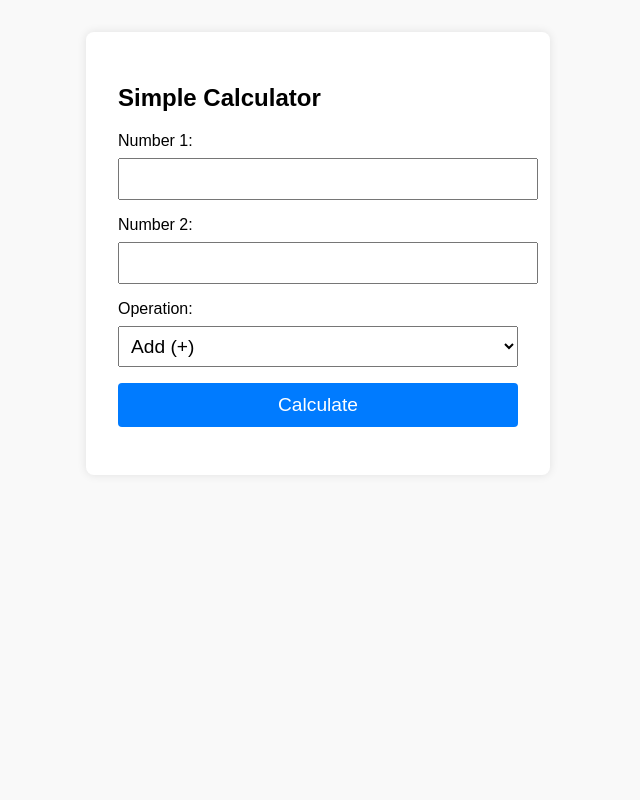
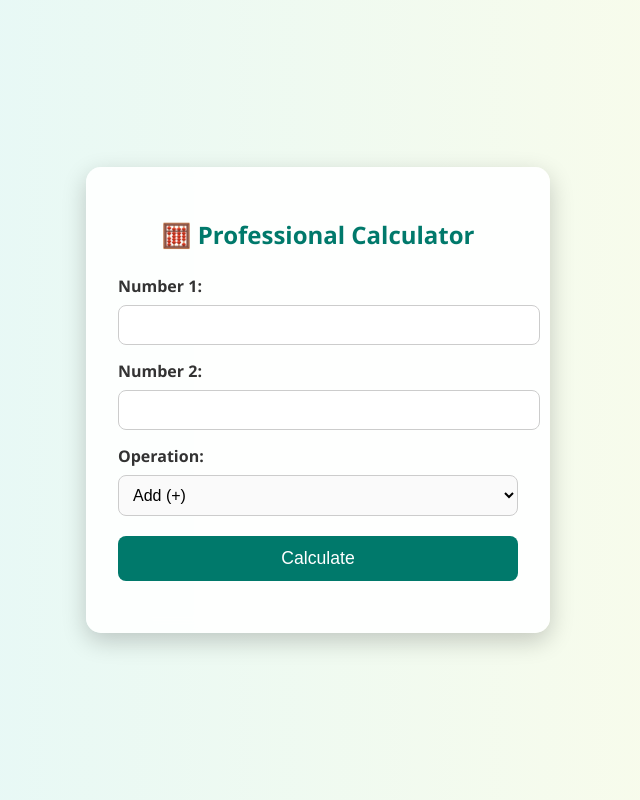
Before and after one commit to bsubba3002/simple-calculator-, a Flask app: page / in a window 1280 px wide. Shown: the whole page, without its empty margins (322-962 px from the left). Run offline with Flask 3, Linux system fonts and the light colour scheme.

Commit message:
Update index.html

```diff
--- a/templates/index.html
+++ b/templates/index.html
@@ -3,73 +3,91 @@
 <head>
   <meta charset="UTF-8" />
   <meta name="viewport" content="width=device-width, initial-scale=1" />
-    <title>Simple Calculator</title>
-    <style>
-        body {
-            font-family: Arial, sans-serif;
-            margin: 2rem;
-            background: #f9f9f9;
-        }
-        .calculator {
-            background: white;
+  <title>Professional Calculator</title>
+</head>
+<body style="
+  font-family: 'Segoe UI', sans-serif;
+  background: linear-gradient(to right, #e0f7fa, #fffde7);
+  display: flex;
+  justify-content: center;
+  align-items: center;
+  height: 100vh;
+  margin: 0;
+">
+
+  <div style="
+    background: rgba(255, 255, 255, 0.9);
+    backdrop-filter: blur(10px);
+    box-shadow: 0 8px 24px rgba(0,0,0,0.2);
+    border-radius: 15px;
+    padding: 2rem;
     max-width: 400px;
-            margin: auto;
-            padding: 2rem;
+    width: 100%;
+  ">
+    <h2 style="
+      text-align: center;
+      margin-bottom: 1.5rem;
+      color: #00796b;
+    ">🧮 Professional Calculator</h2>
+
+    <form id="calcForm">
+      <label for="num1" style="font-weight: bold; color: #333;">Number 1:</label>
+      <input type="number" id="num1" name="num1" step="any" required style="
+        width: 100%;
+        padding: 10px;
+        margin: 8px 0 15px 0;
         border-radius: 8px;
-            box-shadow: 0 0 10px rgba(0,0,0,0.1);
-        }
-        input[type="number"], select {
+        border: 1px solid #ccc;
+        font-size: 1rem;
+      ">
+
+      <label for="num2" style="font-weight: bold; color: #333;">Number 2:</label>
+      <input type="number" id="num2" name="num2" step="any" required style="
         width: 100%;
-            padding: 0.5rem;
-            margin: 0.5rem 0 1rem 0;
-            font-size: 1.2rem;
-        }
-        button {
+        padding: 10px;
+        margin: 8px 0 15px 0;
+        border-radius: 8px;
+        border: 1px solid #ccc;
+        font-size: 1rem;
+      ">
+
+      <label for="operation" style="font-weight: bold; color: #333;">Operation:</label>
+      <select id="operation" name="operation" required style="
         width: 100%;
-            padding: 0.7rem;
-            font-size: 1.2rem;
-            background-color: #007bff;
-            color: white;
-            border: none;
-            border-radius: 4px;
-            cursor: pointer;
-        }
-        button:hover {
-            background-color: #0056b3;
-        }
-        #result {
-            margin-top: 1rem;
-            font-weight: bold;
-            font-size: 1.3rem;
-        }
-        .error {
-            color: red;
-        }
-    </style>
-</head>
-<body>
-
-<div class="calculator">
-    <h2>Simple Calculator</h2>
-    <form id="calcForm">
-        <label for="num1">Number 1:</label>
-        <input type="number" step="any" id="num1" name="num1" required />
-
-        <label for="num2">Number 2:</label>
-        <input type="number" step="any" id="num2" name="num2" required />
-
-        <label for="operation">Operation:</label>
-        <select id="operation" name="operation" required>
+        padding: 10px;
+        margin: 8px 0 20px 0;
+        border-radius: 8px;
+        border: 1px solid #ccc;
+        font-size: 1rem;
+        background-color: #fafafa;
+      ">
         <option value="+">Add (+)</option>
         <option value="-">Subtract (-)</option>
         <option value="*">Multiply (*)</option>
         <option value="/">Divide (/)</option>
       </select>
 
-        <button type="submit">Calculate</button>
+      <button type="submit" style="
+        width: 100%;
+        padding: 12px;
+        font-size: 1.1rem;
+        background-color: #00796b;
+        color: white;
+        border: none;
+        border-radius: 8px;
+        cursor: pointer;
+        transition: background 0.3s ease;
+      " onmouseover="this.style.backgroundColor='#004d40'" onmouseout="this.style.backgroundColor='#00796b'">
+        Calculate
+      </button>
     </form>
 
-    <div id="result"></div>
+    <div id="result" style="
+      margin-top: 20px;
+      font-size: 1.2rem;
+      font-weight: bold;
+      color: #444;
+    "></div>
   </div>
 
   <script>
@@ -79,28 +97,31 @@ document.getElementById('calcForm').addEventListener('submit', function(e) {
       const num1 = document.getElementById('num1').value.trim();
       const num2 = document.getElementById('num2').value.trim();
       const operation = document.getElementById('operation').value;
+      const resultDiv = document.getElementById('result');
 
-    const formData = new FormData();
-    formData.append('num1', num1);
-    formData.append('num2', num2);
-    formData.append('operation', operation);
+      // Client-side calculation fallback
+      let result;
+      try {
+        const a = parseFloat(num1);
+        const b = parseFloat(num2);
+        if (isNaN(a) || isNaN(b)) throw new Error("Invalid input");
 
-    fetch('/calculate', {
-        method: 'POST',
-        body: formData
-    })
-    .then(response => response.json())
-    .then(data => {
-        const resultDiv = document.getElementById('result');
-        if (data.error) {
-            resultDiv.innerHTML = `<span class="error">Error: ${data.error}</span>`;
-        } else {
-            resultDiv.textContent = `Result: ${data.result}`;
+        switch (operation) {
+          case '+': result = a + b; break;
+          case '-': result = a - b; break;
+          case '*': result = a * b; break;
+          case '/':
+            if (b === 0) throw new Error("Cannot divide by zero");
+            result = a / b;
+            break;
+          default: throw new Error("Unknown operation");
         }
-    })
-    .catch(error => {
-        document.getElementById('result').innerHTML = `<span class="error">Error: ${error.message}</span>`;
-    });
+        resultDiv.innerHTML = `✅ Result: <span style="color: #00796b;">${result}</span>`;
+      } catch (err) {
+        resultDiv.innerHTML = `<span style="color: red;">❌ Error: ${err.message}</span>`;
+      }
+
+      // If you'd like to use backend calculation, replace the above logic with fetch()
     });
   </script>
 
```
Lines whose indentation alone changed are shown as unchanged.
